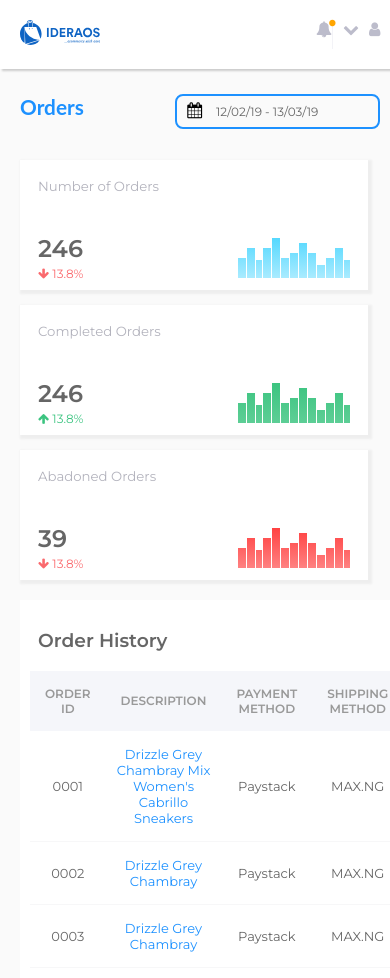
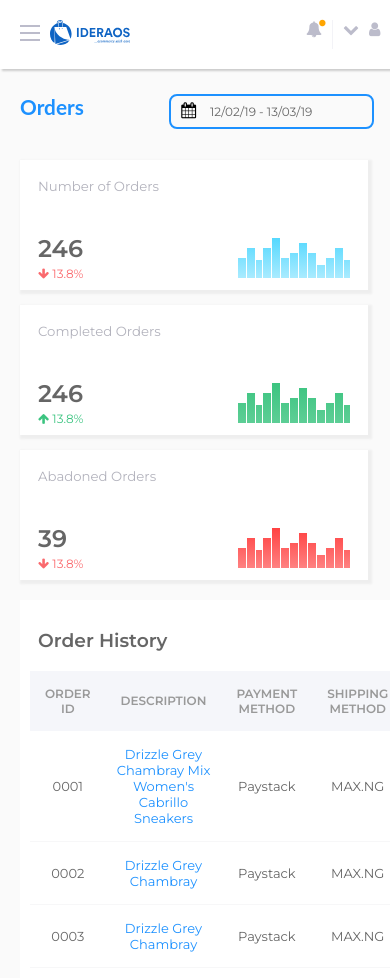
Before and after one commit to iamhabbeboy/ideraos-dashboard, a Vue app: page / in a window 390 px wide. Built offline with nearby package versions, Linux system fonts and the light colour scheme.

Commit message:
mobile first

```diff
--- a/src/App.vue
+++ b/src/App.vue
@@ -132,7 +132,7 @@ body {
     }
 
     .order div {
-      margin-right: 15px;
+      margin-right: 18px;
       margin-top: 10px;
     }
 }
--- a/src/components/Nav.vue
+++ b/src/components/Nav.vue
@@ -2,15 +2,21 @@
   <section class="navbar">
     <div class="nav-block">
       <div>
-        <div></div>
+        <div class="responsive">
+          <div class="hamburger">
+            <span></span>
+            <span></span>
+            <span></span>
+          </div>
+          <div class="logo-section">
+            <img src="@/assets/Logo.svg" alt="Logo"/>
+          </div>
+        </div>
         <div class="search">
           <button>
             <i class="fa fa-search"></i>
           </button>
           <input type="text" placeholder="Search">
-        </div>
-        <div class="logo-section">
-          <img src="@/assets/Logo.svg" alt="Logo"/>
         </div>
       </div>
       <div class="user-profile">
@@ -111,15 +117,34 @@
 }
 
 @media (max-width: 480px) {
+
+    .responsive {
+      display: flex;
+    }
+
+    .hamburger {
+      background: #FFF;
+      margin-right: 10px;
+    }
+
+    .hamburger span {
+      padding: 1px 10px;
+      background: #BCBCCB;
+      margin: 5px auto;
+      display: block;
+    }
+
     .user-profile > div:nth-child(2) {
       display: none;
     }
+
     .user-profile > div:nth-child(3) {
       padding-left: 0px;
       padding-right: 10px;
     }
+
     .user-profile > div:nth-child(1) {
-      padding-right: 0px;
+      padding-right: 10px;
     }
 
     .logo-section {
```
